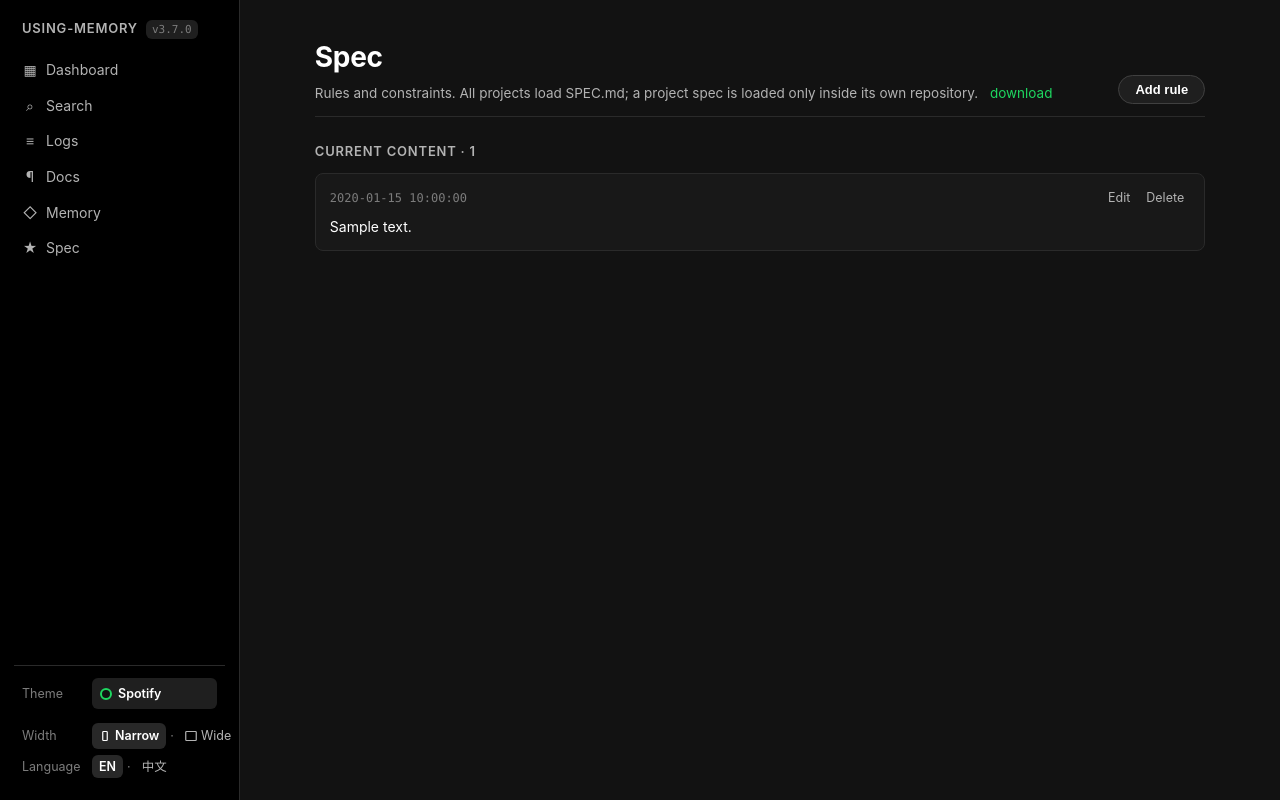
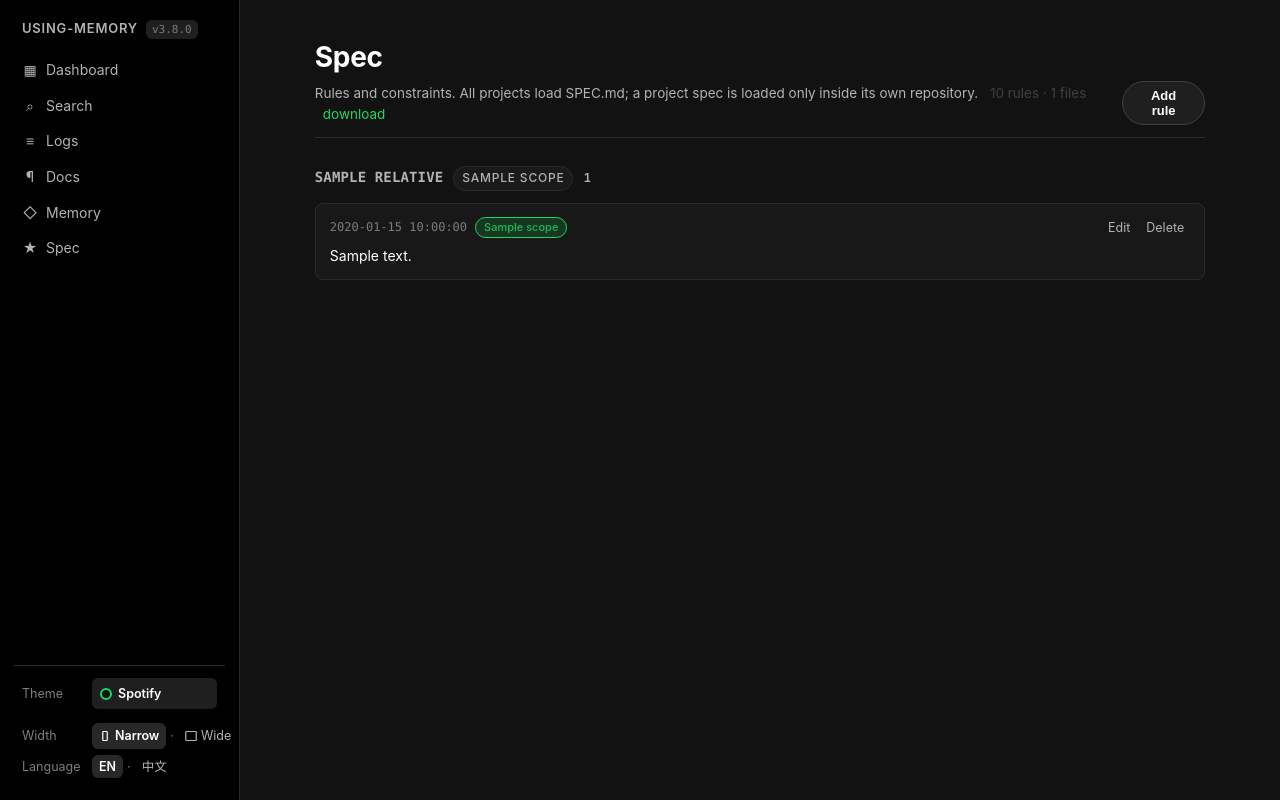
Before and after one commit to wayblink/using-memory, a FastAPI app: template web/src/memory_web/templates/preferences.html in a window 1280 px wide. Run offline with FastAPI, Linux system fonts and the light colour scheme; the template is opened without the code that fills it: most values are stand-ins (such as "Sample title", 1, 10 or a date in 2020); some libraries are stand-ins or nearby versions.

Commit message:
feat(web): group the spec page by file and label each rule's scope
The page showed one flat list of the 11 global rules. The other 10 rules —
spec/dozo.md, spec/gala.md and the rest — were not visible at all, so the page
claimed "11 rules" when the store holds 21 across 7 files.

A file is a scope: SPEC.md binds every project, spec/<repo>.md binds one. The
default view now renders one section per file, headed by its path and the scope
label, and every card carries a chip naming the scope it came from. Which file a
rule lives in is the thing that decides who must obey it, so it belongs on the
card and not only in the section header.

Tabs gained an "all files" entry. `?scope=<x>&mode=file` still narrows to one
file; edits carry the entry's own scope rather than the page's, so deleting from
the grouped view touches the right file.

Measured on the real store: 7 files, 21 rules (11 global + 10 project-scoped),
where the page previously reported 11 and rendered 11.

Also styles the scope tabs, which had none — they rendered as bare links.

Tests updated for the grouped default and file mode; 3 new cases cover the
per-card scope chip, the file/entry counts, and the unfiltered tab. 229 Python
tests pass.

version 3.7.0 -> 3.8.0

```diff
--- a/version.txt
+++ b/version.txt
@@ -1 +1 @@
-3.7.0
+3.8.0
--- a/web/src/memory_web/adapter.py
+++ b/web/src/memory_web/adapter.py
@@ -582,6 +582,38 @@ class MemoryAdapter:
             entry["scope"] = scope
         return entries
 
+    def list_all_spec_files(self) -> list[dict]:
+        """Every spec file, in the order the loader applies them, with its rules.
+
+        The page groups by file because a file *is* a scope: SPEC.md applies to
+        every project, spec/<repo>.md applies only inside that repo. Flattening
+        them into one list hides that, and an entry's file is the thing that
+        decides who has to obey it.
+
+        Each row carries `scope`, `relative`, `writable` and `entries`. A file
+        that cannot be read is skipped rather than failing the page — a broken
+        spec/ file should not make the whole view unreachable.
+        """
+        files: list[dict] = []
+        for scope in self.list_spec_scopes():
+            relative = self._spec_relative(scope)
+            try:
+                entries = self._parse_entries(relative, _PREF_LINE_RE, with_date=True)
+            except Exception:
+                continue
+            for entry in entries:
+                entry["scope"] = scope
+                entry["relative"] = relative
+            files.append(
+                {
+                    "scope": scope,
+                    "relative": relative,
+                    "exists": self.namespace_file_path(relative) is not None,
+                    "entries": entries,
+                }
+            )
+        return files
+
     def list_spec_scopes(self) -> list[str]:
         """Every scope that has a file, global first.
 
--- a/web/src/memory_web/i18n.py
+++ b/web/src/memory_web/i18n.py
@@ -258,6 +258,9 @@ STRINGS: dict[str, dict[str, str]] = {
         "pref.form.title": "Append rule",
         "spec.scope.label": "Scope",
         "spec.scope.global": "All projects",
+        "spec.scope.all": "All files",
+        "spec.unit.entries": "rules",
+        "spec.unit.files": "files",
         "pref.form.text": "Text",
         "pref.form.text.placeholder": "One rule the agent must follow.",
         "pref.form.submit": "Append",
@@ -502,6 +505,9 @@ STRINGS: dict[str, dict[str, str]] = {
         "pref.form.title": "追加规则",
         "spec.scope.label": "作用域",
         "spec.scope.global": "所有项目",
+        "spec.scope.all": "全部文件",
+        "spec.unit.entries": "条规则",
+        "spec.unit.files": "个文件",
         "pref.form.text": "正文",
         "pref.form.text.placeholder": "一条 agent 必须遵守的规则。",
         "pref.form.submit": "追加",
--- a/web/src/memory_web/routes/preferences.py
+++ b/web/src/memory_web/routes/preferences.py
@@ -33,24 +33,36 @@ def _safe_scope(raw: str | None, valid: list[str]) -> str:
 
 
 @router.get(CANONICAL_ROUTE, response_class=HTMLResponse, name="spec")
-def spec(request: Request, scope: str | None = None, error: str | None = None) -> HTMLResponse:
+def spec(
+    request: Request,
+    scope: str | None = None,
+    mode: str = "files",
+    error: str | None = None,
+) -> HTMLResponse:
     adapter = request.state.adapter
     templates = request.app.state.templates
 
     scopes = adapter.list_spec_scopes()
     active = _safe_scope(scope, scopes)
-    entries = adapter.list_preference_entries(active)
+    files = adapter.list_all_spec_files()
+    # `mode=file` narrows to one file; the default shows every file as its own
+    # group, because a file is a scope and flattening hides who a rule binds.
+    if mode == "file":
+        files = [f for f in files if f["scope"] == active]
+    total = sum(len(f["entries"]) for f in files)
     return templates.TemplateResponse(
         request,
         "preferences.html",
         {
             "page": "spec",
-            "entries": entries,
-            "missing": not entries,
+            "files": files,
+            "total": total,
+            "missing": total == 0,
             "today": date.today().isoformat(),
             "error": error,
             "scopes": scopes,
             "active_scope": active,
+            "mode": "file" if mode == "file" else "files",
         },
     )
 
--- a/web/src/memory_web/static/style.css
+++ b/web/src/memory_web/static/style.css
@@ -1722,3 +1722,104 @@ a.bar-row:hover .bar-label { color: var(--accent); }
 
   .bar-row { grid-template-columns: minmax(0, 1fr) 72px 36px; }
 }
+
+/* ------------------------------- spec page -------------------------------- */
+/* Rules are grouped by file because a file is a scope: SPEC.md binds every
+   project, spec/<repo>.md binds one. A flat list would hide which of the two a
+   rule came from, and that is the thing that decides who must obey it. */
+
+.spec-counts {
+  margin-left: 8px;
+  color: var(--text-dim, var(--border-strong));
+}
+
+.scope-tabs {
+  display: flex;
+  flex-wrap: wrap;
+  gap: 8px;
+  margin: 20px 0 8px;
+}
+
+.scope-tab {
+  padding: 5px 12px;
+  border: 1px solid var(--border);
+  border-radius: 999px;
+  font-size: 13px;
+  line-height: 1.4;
+  color: var(--text-dim, inherit);
+  background: var(--surface);
+  text-decoration: none;
+  white-space: nowrap;
+  transition: background 0.15s ease, border-color 0.15s ease, color 0.15s ease;
+}
+
+.scope-tab:hover {
+  background: var(--surface-hover);
+  color: inherit;
+}
+
+.scope-tab.active {
+  background: var(--accent-soft);
+  border-color: var(--accent);
+  color: var(--accent-strong, inherit);
+  font-weight: 600;
+}
+
+.spec-file {
+  margin-top: 28px;
+}
+
+.spec-file-head {
+  display: flex;
+  align-items: baseline;
+  gap: 10px;
+  flex-wrap: wrap;
+}
+
+.spec-file-name {
+  font-family: var(--mono, monospace);
+  font-size: 14px;
+  letter-spacing: 0.01em;
+}
+
+.spec-file-scope {
+  font-size: 12px;
+  font-weight: 500;
+  padding: 2px 8px;
+  border-radius: 999px;
+  background: var(--bg-soft);
+  border: 1px solid var(--border);
+  color: var(--text-dim, inherit);
+}
+
+.spec-file-count {
+  font-size: 12px;
+  color: var(--text-dim, inherit);
+  font-variant-numeric: tabular-nums;
+}
+
+.entry-chips {
+  display: flex;
+  align-items: center;
+  gap: 8px;
+  flex-wrap: wrap;
+}
+
+.entry-scope-chip {
+  font-size: 11px;
+  font-weight: 500;
+  padding: 1px 8px;
+  border-radius: 999px;
+  background: var(--accent-soft);
+  border: 1px solid var(--accent);
+  color: var(--accent-strong, inherit);
+  white-space: nowrap;
+}
+
+/* Global rules are the common case; give them a quieter chip so the
+   project-scoped ones stand out when scanning. */
+.entry-scope-chip.is-global {
+  background: var(--bg-soft);
+  border-color: var(--border);
+  color: var(--text-dim, inherit);
+}
--- a/web/src/memory_web/templates/preferences.html
+++ b/web/src/memory_web/templates/preferences.html
@@ -6,6 +6,7 @@
     <h1>{{ t('pref.title') }}</h1>
     <div class="sub">
       {{ t('pref.sub') }}
+      <span class="spec-counts">{{ total }} {{ t('spec.unit.entries') }} · {{ files|length }} {{ t('spec.unit.files') }}</span>
       <a href="/spec/download?scope={{ active_scope }}" style="margin-left:8px;">{{ t('common.download') }}</a>
     </div>
   </div>
@@ -16,9 +17,10 @@
 
 {% if scopes and scopes|length > 1 %}
 <nav class="scope-tabs" aria-label="{{ t('spec.scope.label') }}">
+  <a href="/spec" class="scope-tab{% if mode == 'files' %} active{% endif %}">{{ t('spec.scope.all') }}</a>
   {% for s in scopes %}
-    <a href="/spec?scope={{ s }}"
-       class="scope-tab{% if s == active_scope %} active{% endif %}">
+    <a href="/spec?scope={{ s }}&mode=file"
+       class="scope-tab{% if mode == 'file' and s == active_scope %} active{% endif %}">
       {% if s == 'global' %}{{ t('spec.scope.global') }}{% else %}{{ s }}{% endif %}
     </a>
   {% endfor %}
@@ -57,19 +59,31 @@
 {% if missing %}
   <div class="empty" style="margin-top:24px;">{{ t('pref.empty') }}</div>
 {% else %}
-  <h2 class="section-label">{{ t('pref.current') }} · {{ entries|length }}</h2>
+  {% for f in files %}
+    {% if f.entries %}
+    <section class="spec-file" id="file-{{ f.scope }}">
+      <h2 class="section-label spec-file-head">
+        <span class="spec-file-name">{{ f.relative }}</span>
+        <span class="spec-file-scope">{% if f.scope == 'global' %}{{ t('spec.scope.global') }}{% else %}{{ f.scope }}{% endif %}</span>
+        <span class="spec-file-count">{{ f.entries|length }}</span>
+      </h2>
       <div class="entry-cards">
-    {% for e in entries %}
-      <article class="entry-card" data-line="{{ e.line_no }}">
+        {% for e in f.entries %}
+          <article class="entry-card" data-line="{{ e.line_no }}" data-scope="{{ e.scope }}">
             <div class="entry-card-view">
               <div class="entry-card-head">
+                <span class="entry-chips">
                   {% if e.date %}<span class="entry-date">{{ e.date }}</span>{% endif %}
+                  <span class="entry-scope-chip{% if e.scope == 'global' %} is-global{% endif %}">
+                    {% if e.scope == 'global' %}{{ t('spec.scope.global') }}{% else %}{{ e.scope }}{% endif %}
+                  </span>
+                </span>
                 <div class="entry-actions">
                   {% if ns_writable %}
                   <button type="button" class="link-btn" data-action="edit">{{ t('common.edit') }}</button>
                   <form method="post" action="/spec/delete/{{ e.line_no }}" class="inline-form"
                         data-confirm="{{ t('common.delete.confirm') }}">
-                <input type="hidden" name="scope" value="{{ active_scope }}">
+                    <input type="hidden" name="scope" value="{{ e.scope }}">
                     <button type="submit" class="link-btn danger">{{ t('common.delete') }}</button>
                   </form>
                   {% endif %}
@@ -79,7 +93,7 @@
             </div>
             {% if ns_writable %}
             <form class="entry-card-edit entry-form" method="post" action="/spec/update/{{ e.line_no }}" hidden>
-          <input type="hidden" name="scope" value="{{ active_scope }}">
+              <input type="hidden" name="scope" value="{{ e.scope }}">
               <div class="row">
                 <label>{{ t('memory.form.date') }}
                   <input type="date" name="when" value="{{ e.date }}" required>
@@ -97,6 +111,9 @@
           </article>
         {% endfor %}
       </div>
+    </section>
+    {% endif %}
+  {% endfor %}
 {% endif %}
 {% endblock %}
 
```
Also changed, not shown: tests/test_memory_web_spec.py (+26 -7 lines). Lines whose indentation alone changed are shown as unchanged.
